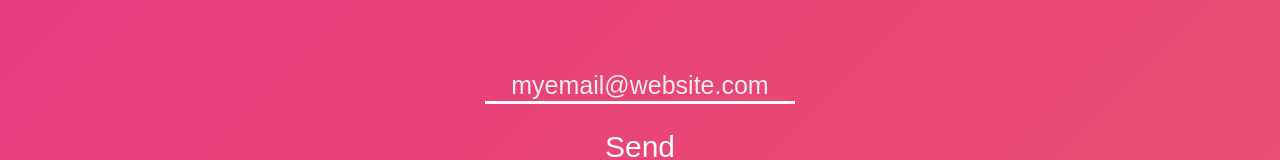
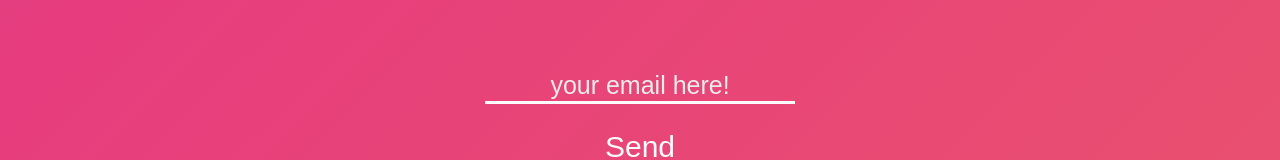
Before and after one commit to anjalikk14/strudel-landing, a plain HTML site: page index.html in a window 1280 px wide. Shown: the part 322-482 px from the top of the page. Drawn offline with nearby package versions, Linux system fonts and the light colour scheme.

Commit message:
Update index.html

```diff
--- a/index.html
+++ b/index.html
@@ -18,7 +18,7 @@
 			<div id="SignUp">
 				<div id="Status"></div>
 				<form id="Form">
-					<input id="EmailInput" class="clean-input" type="email" placeholder="myemail@website.com" required>
+					<input id="EmailInput" class="clean-input" type="email" placeholder="your email here!" required>
 					<input id="SubmitButton" type="submit" value="Send"/>
 			</div>
 
```
